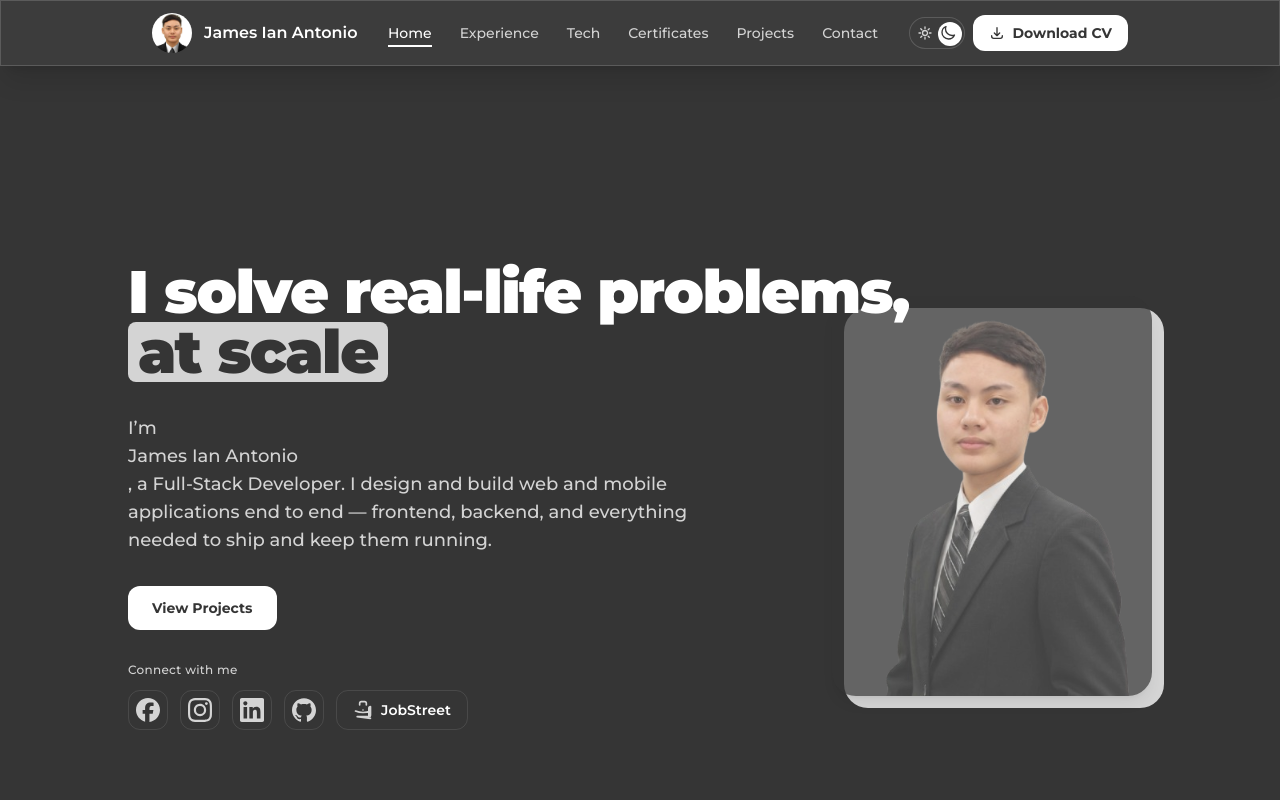
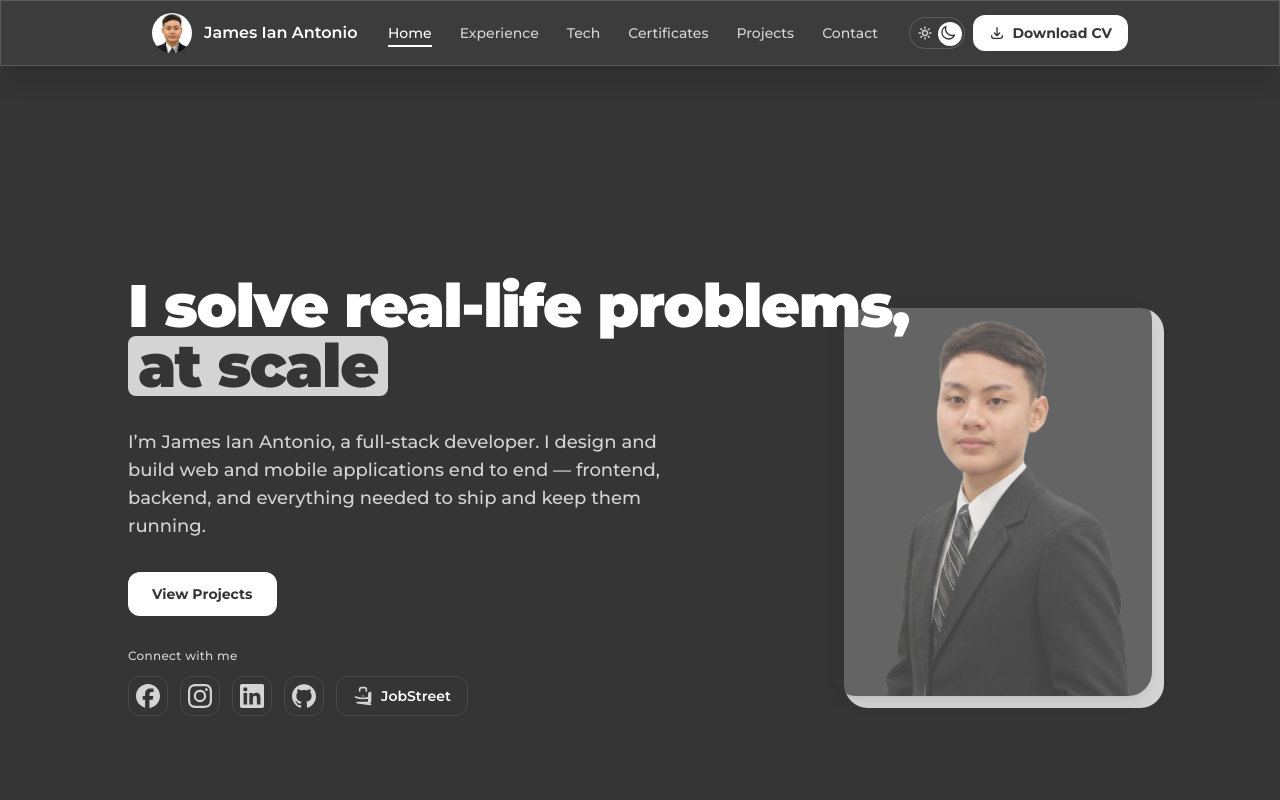
Before and after one commit to this-Jamezz/james-ian-antonio-portfolio, a React (Vite) app: page / in a window 1280 px wide. Shown: the top 800 px of the page. Built offline with nearby package versions, Linux system fonts and the light colour scheme.

Commit message:
update: update name tag on homepage

```diff
--- a/src/sections/Home.jsx
+++ b/src/sections/Home.jsx
@@ -23,7 +23,7 @@ export default function Home() {
           </div>
           {/* TODO: add one concrete proof point (users served, load-time win, project outcome) */}
           <p className="font-medium text-base md:text-lg max-w-xl text-mute animate-enter [animation-delay:100ms]">
-            I&rsquo;m <h1>James Ian Antonio</h1>, a Full-Stack Developer. I design and build web and mobile
+            I&rsquo;m James Ian Antonio, a full-stack developer. I design and build web and mobile
             applications end to end — frontend, backend, and everything needed to ship and keep
             them running.
           </p>
```
